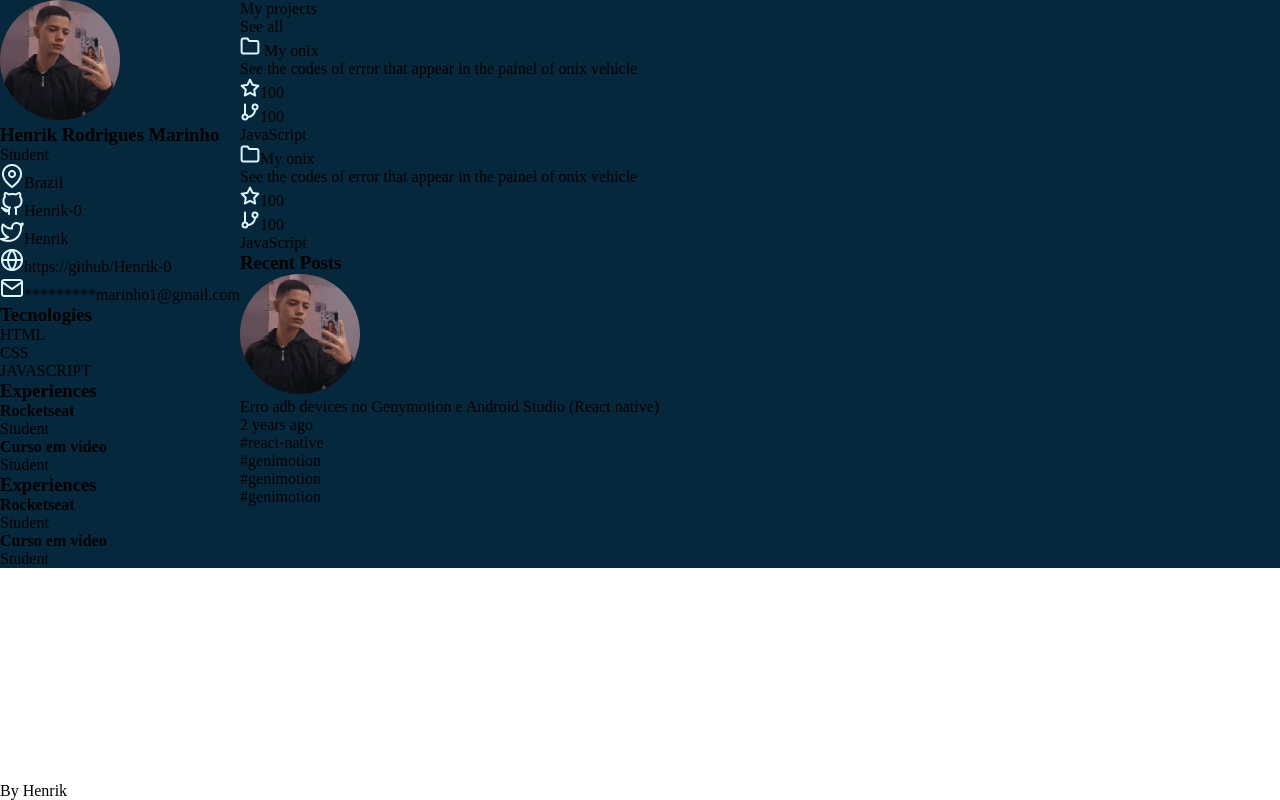
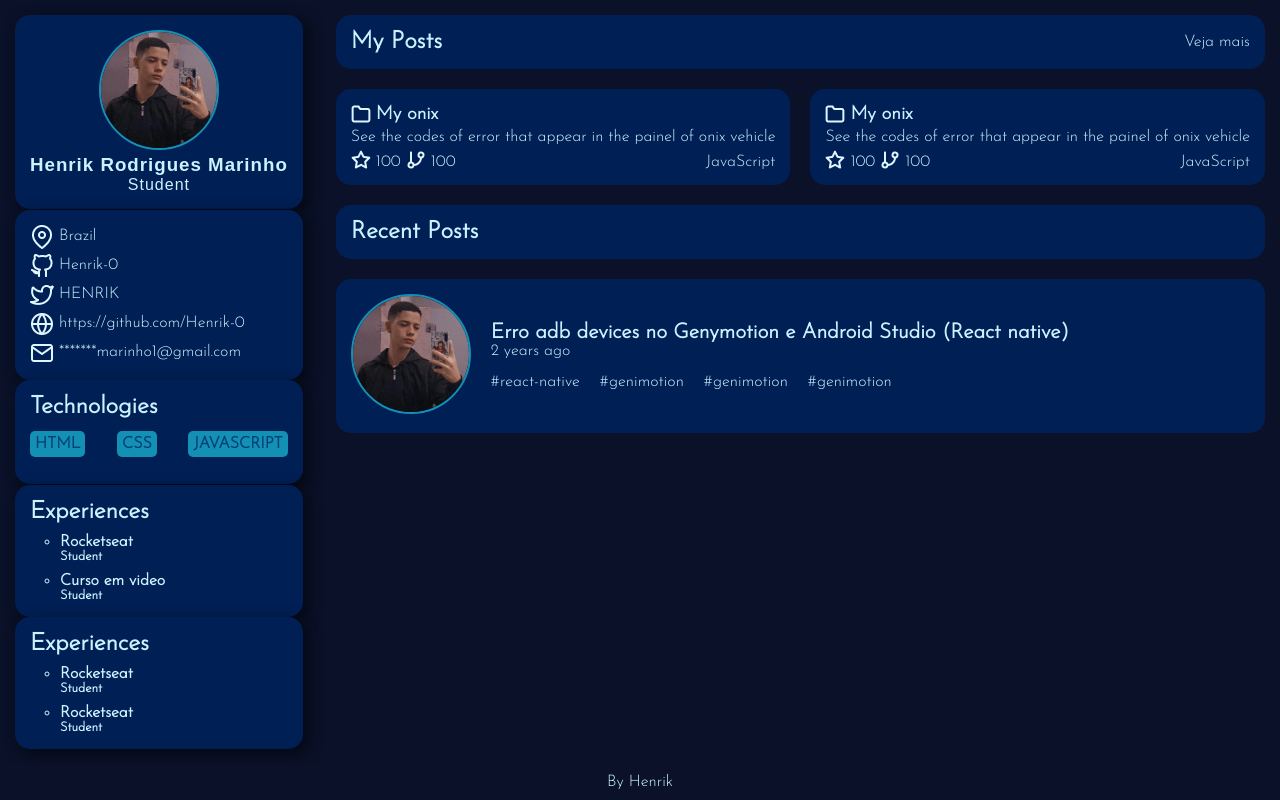
Before and after one commit to Henrik-0/Site, a plain HTML site: page portfolio/index.html in a window 1280 px wide. Drawn offline with Linux system fonts and the light colour scheme; a web font is replaced by a local one.

Commit message:
finished the page

```diff
--- a/login/style.css
+++ b/login/style.css
@@ -8,11 +8,11 @@
 }
 
 :root {
-    --gray-blue: #06283D;
-    --blue-ocean: #0a3068;
-    --blue-sky: #134faa;
-    --bright-blue: #06d2ec;
-    --blue-baby: #DFF6FF;
+    --gray-blue: #0A1128;
+    --blue-ocean: #001F54;
+    --blue-sky: #034078;
+    --bright-blue: #1282A2;
+    --blue-baby: #FEFCFB;
 
     --default: 'Josefin Sans', sans-serif;
     --special: 'Stick No Bills', sans-serif;
--- a/portfolio/index.html
+++ b/portfolio/index.html
@@ -10,102 +10,123 @@
 </head>
 <body>
     <main class="container">
-        <section class="aboutMe">
-            <article>
-                <img class="profileImage" src="../assets/portfolio/profileImage.jpeg" alt="Profile image">
+        <section class="left-container">
+            <article class="presentation">
+                <img class="profile-image" src="../assets/portfolio/profileImage.jpeg" alt="Profile image">
                 <h1>Henrik Rodrigues Marinho</h1>
                 <p>Student</p>
             </article>
+
             <article>
-                <ul>
-                    <li>
-                        <img class="svg" src="../assets/portfolio/map-pin.png" alt="mapPin">Brazil
+                <ul class="social-container">
+                    <li class="social-item">
+                        <a href="https://www.google.com.br/maps/place/Brasil/@-11.1841009,-90.4414066,3z/data=!3m1!4b1!4m5!3m4!1s0x9c59c7ebcc28cf:0x295a1506f2293e63!8m2!3d-14.235004!4d-51.92528" target="_blank"><img class="png" src="../assets/portfolio/map-pin.png" alt="mapPin">Brazil</a>
                     </li>
-                    <li>
-                        <img class="svg" src="../assets/portfolio/github.png" alt="GitHub">Henrik-0
+                    <li class="social-item">
+                        <a href="https://github.com/Henrik-0" target="_blank"><img class="png" src="../assets/portfolio/github.png" alt="GitHub">Henrik-0</a>
                     </li>
-                    <li>
-                        <img class="svg" src="../assets/portfolio/twitter.png" alt="Twitter">Henrik
+                    <li class="social-item">
+                        <a href="https://twitter.com/HENRIK50053481" target="_blank"><img class="png" src="../assets/portfolio/twitter.png" alt="Twitter">HENRIK</a>
                     </li>
-                    <li>
-                        <img class="svg" src="../assets/portfolio/globe.png" alt="Site">https://github/Henrik-0
+                    <li class="social-item">
+                        <a href="https://github.com/Henrik-0" target="_blank"><img class="png" src="../assets/portfolio/globe.png" alt="Site">https://github.com/Henrik-0</a>
                     </li>
-                    <li>
-                        <img class="svg" src="../assets/portfolio/mail.png" alt="E-mail">*********marinho1@gmail.com
+                    <li class="social-item">
+                        <a href="#"><img class="png" src="../assets/portfolio/mail.png" alt="E-mail">*******marinho1@gmail.com</a>
                     </li>
                 </ul>
+            </article>
 
-            </article>
-            <article>
-                <h1>Tecnologies</h1>
+            <article class="tech-container">
+                <h2>Technologies</h2>
                 <ul>
                     <li>HTML</li>
                     <li>CSS</li>
                     <li>JAVASCRIPT</li>
                 </ul>
             </article>
-            <article>
-                <h1>Experiences</h1>
-                <ul>
+
+            <article class="experience-container">
+                <h2>Experiences</h2>
+                <ul class="experience-item">
                     <li>
-                        <strong>Rocketseat</strong>
+                        <h2>Rocketseat</h2>
                         <p>Student</p>
                     </li>
+                </ul>
+                <ul class="experience-item">
                     <li>
-                        <strong>Curso em video</strong>
+                        <h2>Curso em video</h2>
                         <p>Student</p>
                     </li>
                 </ul>
             </article>
-            <article>
-                <h1>Experiences</h1>
-                <ul>
+
+            <article class="experience-container">
+                <h2>Experiences</h2>
+                <ul class="experience-item">
                     <li>
-                        <strong>Rocketseat</strong>
+                        <h2>Rocketseat</h2>
                         <p>Student</p>
                     </li>
+                </ul>
+                <ul class="experience-item">
                     <li>
-                        <strong>Curso em video</strong>
+                        <h2>Rocketseat</h2>
                         <p>Student</p>
                     </li>
                 </ul>
             </article>
         </section>
-        <section class="projects">
-            <article>
-                <div>
-                    <ul>
-                        <li>My projects</li>
-                        <li>See all</li>
-                    </ul>
+
+        <section class="right-container">
+
+            <article class="my-posts">
+                <div class="projects-title">
+                    <h2>My Posts</h2>
+                    <a href="#">Veja mais</a>
                 </div>
-                <div>
-                    <p><img class="svg" src="../assets/portfolio/folder.png" alt="folder"> My onix</p>
+
+                <div class="container-projects">
+                    <div class="projects">
+                        <h3>
+                            <img class="png" src="../assets/portfolio/folder.png" alt="folder"> My onix
+                        </h3>
                         <p>See the codes of error that appear in the painel of onix vehicle </p>
                         <ul>
-                        <li><img class="svg" src="../assets/portfolio/star.png" alt="star">100</li>
-                        <li><img class="svg" src="../assets/portfolio/git-branch.png" alt="git-branch">100</li>
+                            <li><img class="png" src="../assets/portfolio/star.png" alt="star">100 <img class="png" src="../assets/portfolio/git-branch.png" alt="git-branch">100</li>
                             <li>JavaScript</li>
                         </ul>
                     </div>
-                <div>
-                    <p><img class="svg" src="../assets/portfolio/folder.png" alt="folder">My onix</p>
+
+                    <div class="projects">
+                        <h3>
+                            <img class="png" src="../assets/portfolio/folder.png" alt="folder"> My onix
+                        </h3>
                         <p>See the codes of error that appear in the painel of onix vehicle </p>
                         <ul>
-                        <li><img class="svg" src="../assets/portfolio/star.png" alt="star">100</li>
-                        <li><img class="svg" src="../assets/portfolio/git-branch.png" alt="git-branch">100</li>
+                            <li><img class="png" src="../assets/portfolio/star.png" alt="star">100 <img class="png" src="../assets/portfolio/git-branch.png" alt="git-branch">100</li>
                             <li>JavaScript</li>
                         </ul>
                     </div>
+                </div>
             </article>
-            <article>
+
+            <article class="container-me">
+                <div class="me-title">
+                    <h2>Recent Posts</h2>
+                </div>
+
+                <div class="informations">
                     <div>
-                    <h1>Recent Posts</h1>
+                        <img class="profile-image" src="../assets/portfolio/profileImage.jpeg" alt="profileImage">
                     </div>
-                <div>
-                    <img class="profileImage" src="../assets/portfolio/profileImage.jpeg" alt="profileImage">
-                    <p>Erro adb devices no Genymotion e Android Studio (React native)</p>
+                    <div class="content-me">
+                        <div class="about-me">
+                            <h2>Erro adb devices no Genymotion e Android Studio (React native)</h2>
                             <p>2 years ago</p>
+                        </div>
+                        <div class="about-me2">
                             <ul>
                                 <li>#react-native</li>
                                 <li>#genimotion</li>
@@ -113,9 +134,15 @@
                                 <li>#genimotion</li>
                             </ul>
                         </div>
+                    </div>
+                </div>
+
             </article>
+
         </section>
+
     </main>
+
     <footer>
         <p>By Henrik</p>
     </footer>
--- a/portfolio/style.css
+++ b/portfolio/style.css
@@ -1,3 +1,6 @@
+@import url('https://fonts.googleapis.com/css2?family=Josefin+Sans:wght@300&display=swap');/*font-family: 'Josefin Sans', sans-serif;*/
+@import url('https://fonts.googleapis.com/css2?family=Stick+No+Bills&display=swap');/* font-family: 'Stick No Bills', sans-serif; */
+
 * {
     margin: 0;
     padding: 0;
@@ -5,23 +8,36 @@
 }
 
 :root {
-    --gray-blue: #06283D;
-    --blue-ocean: #0a3068;
-    --blue-sky: #134faa;
-    --bright-blue: #06d2ec;
-    --blue-baby: #DFF6FF;
+    --gray-blue: #0A1128;
+    --blue-ocean: #001F54;
+    --blue-sky: #034078;
+    --bright-blue: #1390b3;
+    --white-blue: #c8f3ff;
 
     --default: 'Josefin Sans', sans-serif;
     --special: 'Stick No Bills', sans-serif;
 }
 
-.profileImage {
+.profile-image {
     width: 120px;
     border-radius: 100%;
+    border: 2px solid var(--bright-blue);
+}
+.png{
+    vertical-align: middle;
 }
 
 ul {
     list-style: none;
+}
+
+a {
+    text-decoration: none ;
+    color: var(--white-blue);
+    transition: .2s;
+}
+a:hover {
+    color: var(--bright-blue);
 }
 
 body {
@@ -29,18 +45,201 @@ body {
     flex-direction: column;
     justify-content: space-between;
 
+    max-width: 1300px;
     height: 100vh;
+    margin: auto;
+
+    background-color: var(--gray-blue);
+    color: var(--white-blue);
+
+    font-family: var(--default);
 }
 
 .container {
     display: flex;
+    justify-content: space-between;
+    gap: 30px;
+
+    padding: 15px;
+    width: 100%;
+    height: 100%;
 }
 
-.aboutMe {
-    background-color: var(--gray-blue);
+.left-container {
+    display: flex;
+    flex-direction: column;
+    justify-content: space-between;
+
+    height: 100%;
+    min-width: 250px;
+}
+.left-container article {
+    background-color: var(--blue-ocean);
+    border-radius: 15px;
+    box-shadow: 5px 5px 15px rgba(0, 0, 0, 0.550);
+
+    padding: 15px;
 }
 
+.left-container .presentation {
+    text-align: center;
+    font-family: var(--special);
+    letter-spacing: 1px;
+}
+
+.social-container {
+    display: flex;
+    flex-direction: column;
+    gap: 5px;
+}
+.social-container img {
+    padding-right: 5px;
+}
+
+.tech-container ul{
+    display: flex;
+    justify-content: space-between;
+    align-items: center;
+
+    height: 50px;
+}
+.tech-container ul li {
+    padding: 5px;
+
+    font-weight: bolder;
+
+    background-color: var(--bright-blue);
+    color: var(--blue-sky);
+    border-radius: 5px;
+}
+
+.experience-container {
+    display: flex;
+    flex-direction: column;
+    gap: 10px;
+}
+.experience-item {
+    margin-left: 30px;
+    list-style: circle;
+    font-weight: bolder;
+}
+.experience-item h2 {
+    font-size: 1em;
+}
+.experience-item p {
+    font-size: .8em;
+}
+
+.right-container {
+    display: flex;
+    flex-direction: column;
+    gap: 20px;
+
+    max-width: 930px;
+}
+
+.my-posts {
+    display: flex;
+    flex-direction: column;
+    gap: 20px;
+}
+.my-posts .projects-title {
+    display: flex;
+    justify-content: space-between;
+    align-items: center;
+
+    background-color: var(--blue-ocean);
+    border-radius: 15px;
+    padding: 15px;
+
+    width: 100%;
+    min-width: 380px;
+}
+
+.container-projects {
+    display: flex;
+    gap: 20px;
+
+}
 .projects {
+    display: flex;
+    flex-direction: column;
+    gap: 5px;
+
+    background-color: var(--blue-ocean);
+    padding: 15px;
+
+    border-radius: 15px;
+
+    max-width: 455px;
+    min-width: 380px;
+}
+.projects h3 {
+    display: flex;
+    align-items: flex-end;
+    gap: 5px;
+}
+.projects ul {
+    display: flex;
+    justify-content: space-between;
+}
+.projects ul li{
+    display: flex;
+    align-items: flex-end;
+    gap: 5px;
+}
+
+.container-me {
+    display: flex;
+    flex-direction: column;
+    gap: 20px;
+}
+.me-title {
+    display: flex;
+    align-items: center;
+
+    background-color: var(--blue-ocean);
+    border-radius: 15px;
+    padding: 15px;
+
+    width: 100%;
+    min-width: 380px;
+}
+
+.informations {
+    display: flex;
+    align-items: center;
+    gap: 20px;
+
+    background-color: var(--blue-ocean);
+    border-radius: 15px;
+    padding: 15px;
+
+    width: 100%;
+    min-width: 380px;
+}
+
+.content-me {
+    display: flex;
+    flex-direction: column;
+    gap: 15px;
+}
+.about-me h2{
+    font-size: 1.3em;
+}
+
+.about-me2 ul {
+    display: flex;
+    gap: 20px;
+}
+
+footer {
+    padding: 10px;
+    text-align: center;
     background-color: var(--gray-blue);
-    flex-grow: 1;
+    color: var(--white-blue);
 }
+
+/*
+    Until 700px it's ok
+*/
```
Lines whose indentation alone changed are shown as unchanged.
